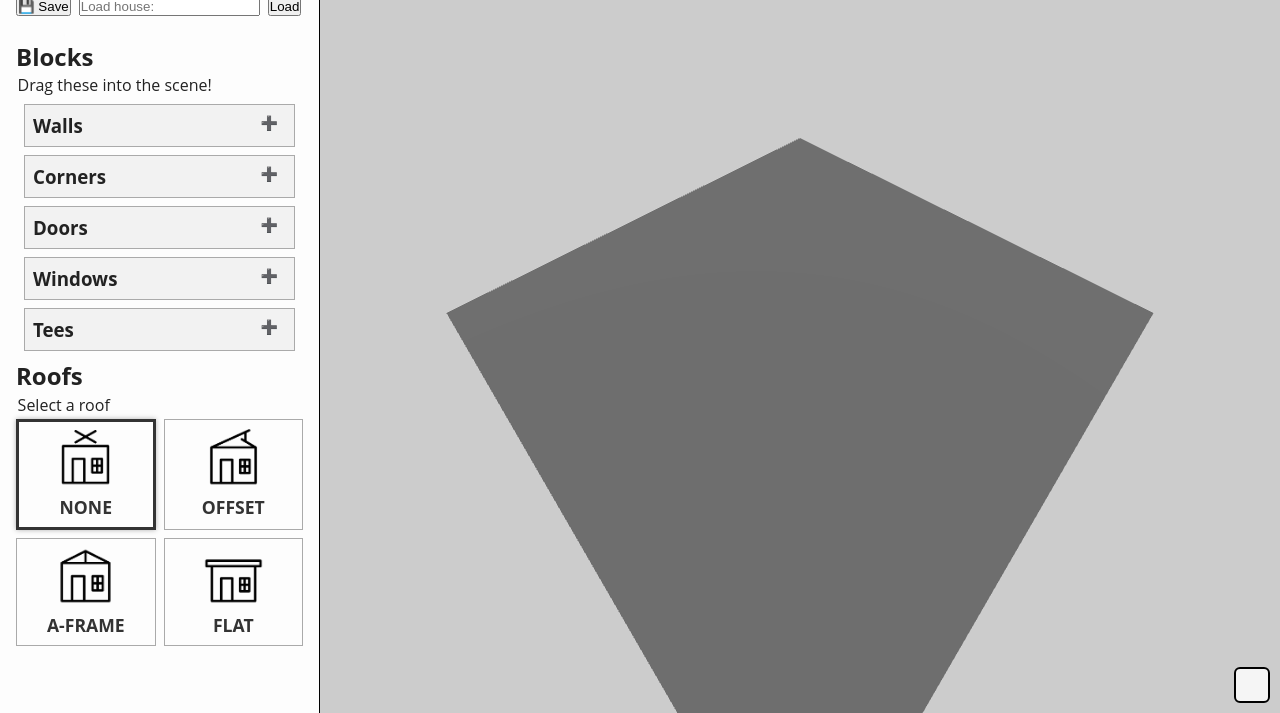
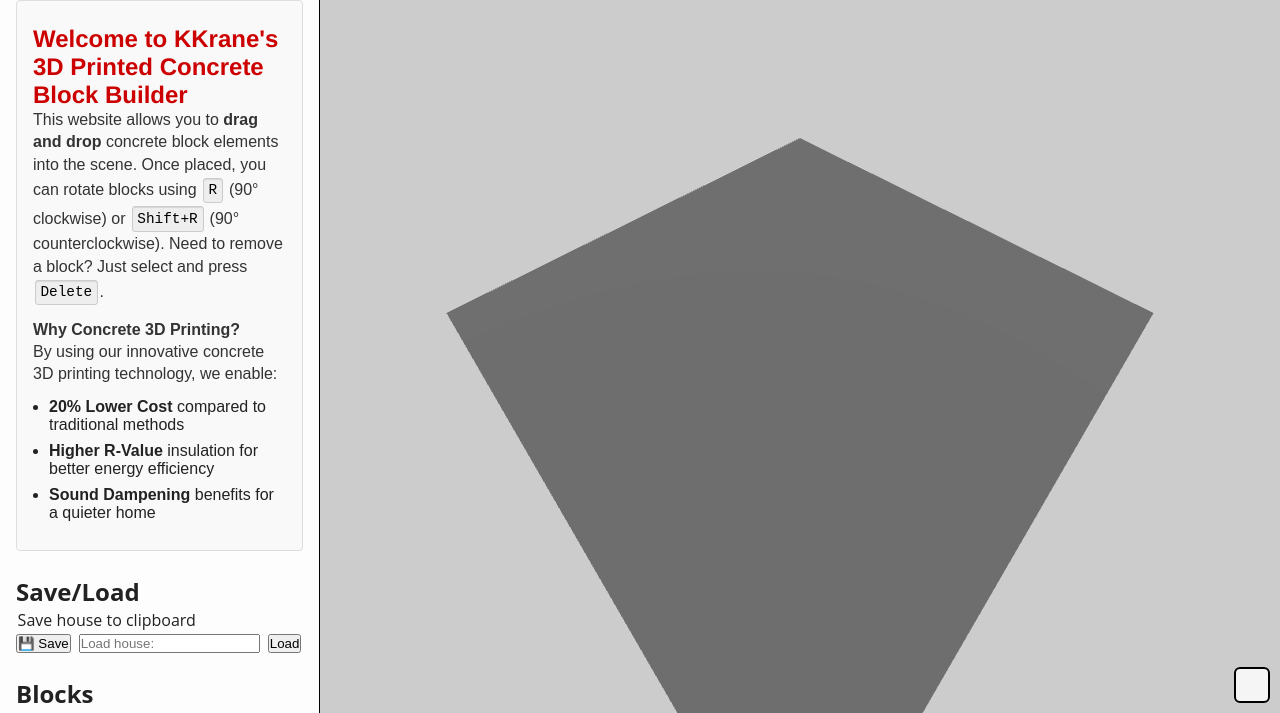
Before and after one commit to spoter368/block-builder, a website built with Vite: page index.html in a window 1280 px wide. Shown: the part 87-800 px from the top of the page. Built offline with nearby package versions, Linux system fonts and the light colour scheme; animation ran at ten frames a second.

Commit message:
add website instructions

```diff
--- a/index.html
+++ b/index.html
@@ -12,6 +12,34 @@
   <div id="app">
     <!-- Left side menu -->
     <div class="left-pane">
+
+      <!-- Logo at the top -->
+      <img src="images/kkrane_logo.png" alt="KKrane Logo" class="site-logo" />
+
+      <!-- Website Description/Instructions -->
+      <div class="site-description">
+        <h2>Welcome to KKrane's 3D Printed Concrete Block Builder</h2>
+
+        <p>
+          This website allows you to <strong>drag and drop</strong> concrete block elements
+          into the scene. Once placed, you can rotate blocks using
+          <span class="keycap">R</span> (90° clockwise) or
+          <span class="keycap">Shift+R</span> (90° counterclockwise).
+          Need to remove a block? Just select
+          and press <span class="keycap">Delete</span>.
+        </p>
+
+        <p>
+          <strong>Why Concrete 3D Printing?</strong><br />
+          By using our innovative concrete 3D printing technology, we enable:
+        </p>
+        <ul>
+          <li><strong>20% Lower Cost</strong> compared to traditional methods</li>
+          <li><strong>Higher R-Value</strong> insulation for better energy efficiency</li>
+          <li><strong>Sound Dampening</strong> benefits for a quieter home</li>
+        </ul>
+      </div>
+
       <h2>Save/Load</h2>
       <p class="description">Save house to clipboard</p>
       <div class="save-load-row">
@@ -27,7 +55,7 @@
       <!-- Container for all collapsible categories -->
       <div id="categoryContainer"></div>
 
-      <h2>Roofs</h2>
+      <h2 class="roof-header">Roofs</h2>
       <p class="description">Select a roof</p>
       <div class="roof-grid">
         <!-- Option 1: NONE -->
--- a/style.css
+++ b/style.css
@@ -77,6 +77,70 @@ h2 {
   z-index: 100;
   /* above other elements */
 }
+
+/* Logo at the top */
+.site-logo {
+  display: block;
+  max-width: 120px;
+  /* or choose whatever size works */
+  height: auto;
+  margin-bottom: 1rem;
+}
+
+/* The overall site description container */
+.site-description {
+  background-color: #f9f9f9;
+  /* light grey/white hybrid */
+  border: 1px solid #ddd;
+  border-radius: 4px;
+  padding: 1rem;
+  margin-bottom: 1rem;
+  font-family: sans-serif;
+  /* or your site’s default */
+}
+
+/* A small style for the headings in .site-description */
+.site-description h2 {
+  margin-top: 0;
+  color: #cc0000;
+  /* a red accent for the heading */
+  font-family: 'Helvetica', Arial, sans-serif;
+}
+
+/* Paragraphs & text in .site-description */
+.site-description p {
+  line-height: 1.4;
+  margin-bottom: 0.75rem;
+  color: #333;
+}
+
+/* The bullet list for advantages */
+.site-description ul {
+  margin-left: 1rem;
+  margin-bottom: 0.75rem;
+  color: #222;
+}
+
+/* Each list item */
+.site-description ul li {
+  margin-bottom: 0.5rem;
+}
+
+/* Keycap style for R, Shift+R, Delete, etc. */
+.keycap {
+  display: inline-block;
+  background-color: #eee;
+  border: 1px solid #ccc;
+  border-radius: 3px;
+  padding: 0.1rem 0.3rem;
+  font-size: 0.9rem;
+  margin: 0.1rem 0.1rem;
+  color: #000;
+  box-shadow: 0 1px 1px rgba(0, 0, 0, 0.1) inset;
+  font-family: 'Courier New', monospace;
+  vertical-align: middle;
+}
+
 
 .save-load-row {
   display: flex;
@@ -183,6 +247,10 @@ h2 {
   content: '\2796';
 }
 
+.roof-header {
+  margin-top: 1rem;
+}
+
 .roof-grid {
   display: grid;
   grid-template-columns: repeat(2, 1fr);
```
Also changed, not shown: docs/assets/index-BBGYHWH7.css (deleted, +0 -1 lines), docs/assets/index-CwmXhmMx.css (added, +1 -0 lines), docs/index.html (+31 -3 lines), docs/assets/index-kSUynxrX.js (renamed from docs/assets/index-DYhyg9UU.js), docs/images/kkrane_logo.png (added), public/images/kkrane_logo.png (added).
